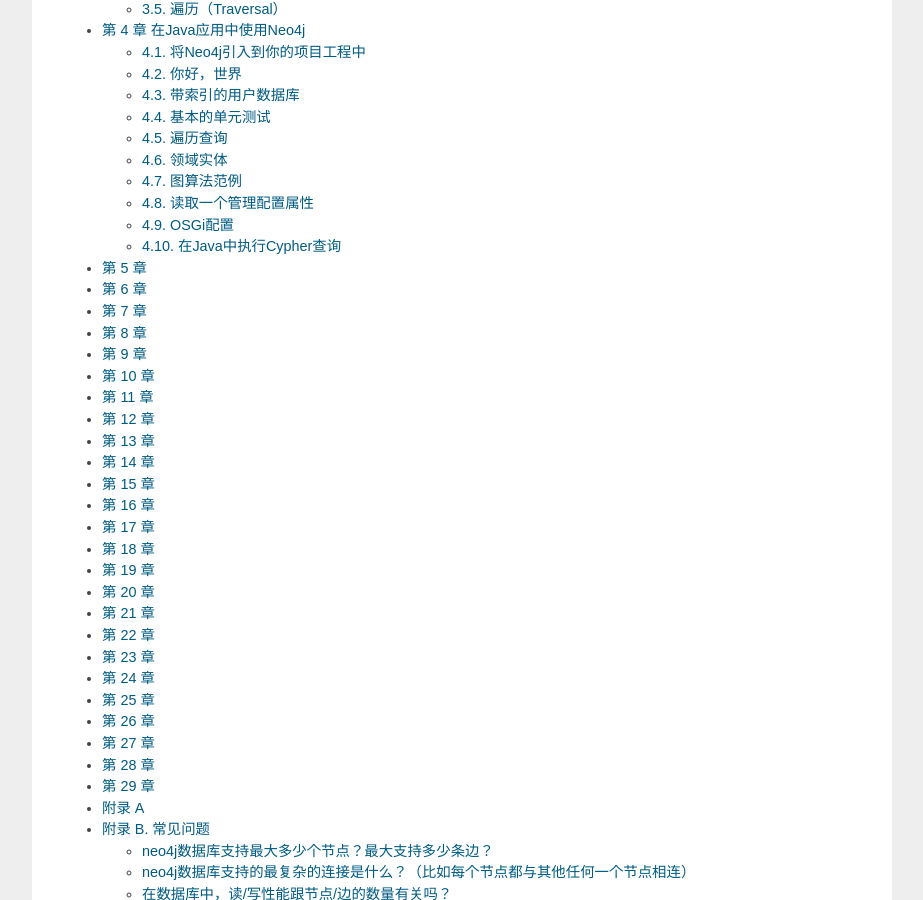
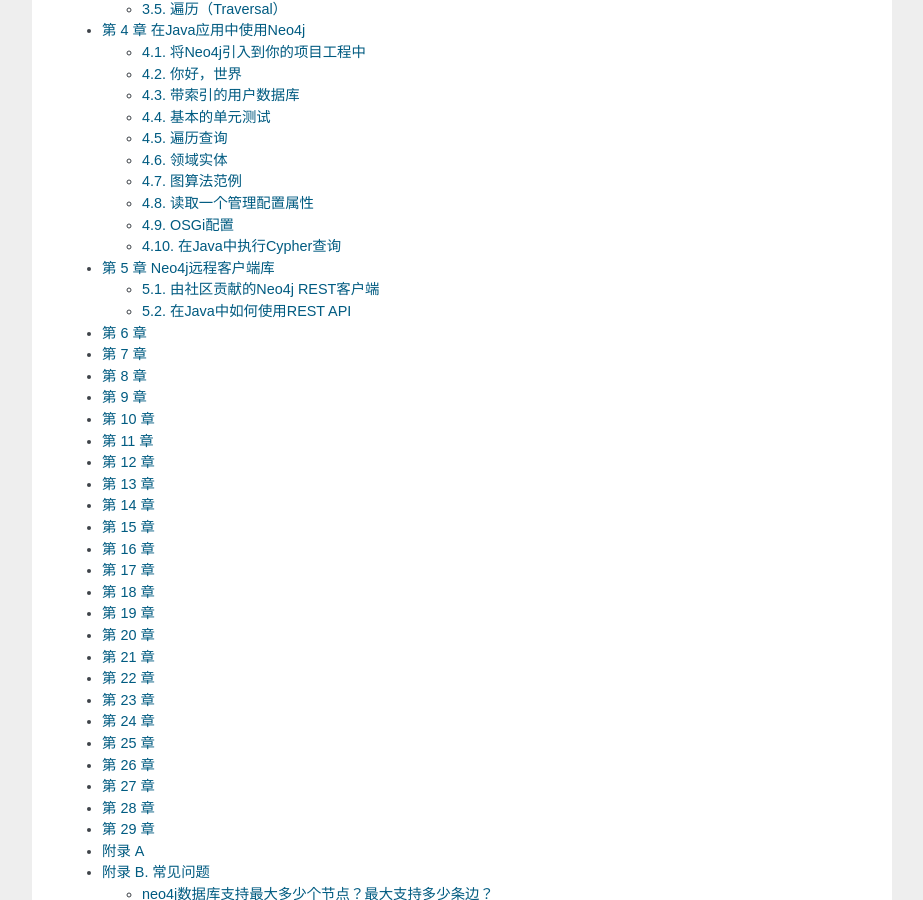
Before and after one commit to PaddyXiao/neo4j-docs, a Sphinx documentation site: the page built from docs/source/index.rst, in a window 1280 px wide and 900 px high, scrolled down 349 px. Shown: the whole window, without its empty margins (198-1121 px from the left). Built offline with Sphinx 7.4.7, drawn with Linux system fonts in a browser that asks for light colours; some of the changed lines change nothing that is shown.

Commit message:
add chapter5

```diff
--- /dev/null
+++ b/docs/source/chapter5/chapter5_1.rst
@@ -0,0 +1,23 @@
+.. _chapter5_1_index:
+
+5.1. 由社区贡献的Neo4j REST客户端
+================================================================
+
+    `表 5.1. 由社区贡献的Neo4j REST客户端。`
+
+    ==================================    ====================    ======================================================================================
+    名称                                   语言 / 框架              地址
+    ==================================    ====================    ======================================================================================
+    Java-Rest-Binding                     Java                    https://github.com/neo4j/java-rest-binding/
+    Neo4jClient                           .NET                    http://hg.readify.net/neo4jclient/
+    Neo4jRestNet                          .NET                    https://github.com/SepiaGroup/Neo4jRestNet
+    py2neo                                Python                  http://py2neo.org/
+    Bulbflow                              Python                  http://bulbflow.com/
+    neo4jrestclient                       Python                  https://github.com/versae/neo4j-rest-client
+    neo4django                            Django                  https://github.com/scholrly/neo4django
+    Neo4jPHP                              PHP                     https://github.com/jadell/Neo4jPHP
+    neography                             Ruby                    https://github.com/maxdemarzi/neography
+    Neoid                                 Ruby                    https://github.com/elado/neoid
+    node.js                               JavaScript              https://github.com/thingdom/node-neo4j
+    Neocons                               Clojure                 https://github.com/michaelklishin/neocons
+    ==================================    ====================    ======================================================================================
--- /dev/null
+++ b/docs/source/chapter5/chapter5_2.rst
@@ -0,0 +1,274 @@
+.. _chapter5_2_index:
+
+5.2. 在Java中如何使用REST API
+======================================================================
+
+
+
+5.2.1. 通过 REST API 创建一个图数据库
+----------------------------------------------------------------------------------------------
+
+    REST API使用 `HTTP` 协议和 `JSON` 数据格式，以至于它能用于多种语言和平台。当准备开始使用的时候，看一些可以被重用的模式也是非常有帮助的。在这个简短的概述中，我们将为你展示如何使用 REST API 创建和维护一个简单的图数据库并且如何从中查询数据。
+
+    对于这些范例，我们选择了 `Jersey <http://jersey.java.net/>`_ 客户端组件，这个组件之前我们已经通过 `Maven` 下载了。
+
+
+5.2.2. 启动图数据库服务器
+--------------------------------------------------------------------
+
+    在我们对服务器做任何操作之前，我们需要启动它。了解服务器安装的详细信息，请参考：**server-installation** 。
+
+    .. code-block:: python
+        :linenos:
+
+        WebResource resource = Client.create()
+            .resource( SERVER_ROOT_URI );
+        ClientResponse response = resource.get( ClientResponse.class );
+
+        System.out.println( String.format( "GET on [%s], status code [%d]",
+                SERVER_ROOT_URI, response.getStatus() ) );
+        response.close();
+
+    如果返回状态码是 ``200 OK`` ，那我们知道服务器已经运行良好而我们也能继续了。如果连接到服务器失败，请参考：server。
+
+    注意：如果你得到任何大于 ``200 OK``（特别是 ``4xx`` 和 ``5xx`` ）的返回码，那么请检查你的配置并且查看在目录 `'data/log'` 的日志文件。
+
+5.2.3. 创建一个节点
+--------------------------------------------------
+
+    REST API使用+POST+方式创建节点。在Java中使用Jersey客户端封装是很简单的：
+
+    .. code-block:: python
+        :linenos:
+
+        final String nodeEntryPointUri = SERVER_ROOT_URI + "node";
+        // http://localhost:7474/db/data/node
+
+        WebResource resource = Client.create()
+                .resource( nodeEntryPointUri );
+        // POST {} to the node entry point URI
+        ClientResponse response = resource.accept( MediaType.APPLICATION_JSON )
+                .type( MediaType.APPLICATION_JSON )
+                .entity( "{}" )
+                .post( ClientResponse.class );
+
+        final URI location = response.getLocation();
+        System.out.println( String.format(
+                "POST to [%s], status code [%d], location header [%s]",
+                nodeEntryPointUri, response.getStatus(), location.toString() ) );
+        response.close();
+
+        return location;
+
+    如果请求成功完成，它会在后台发送一个包括 `JSON` 格式的数据的 `HTTP` 请求到图数据库服务器。这服务器将会在数据库中创建一个新的节点并且返回一个状态码 ``201 Created`` 和一个包含新节点地址的 ``Location`` 头信息。
+
+    在我们的范例中，我们将调用两次这个功能以便在我们的数据库中创建两个节点。
+
+5.2.4. 增加属性
+--------------------------------------
+
+    一旦我们在我们的数据库中有了节点，我们能用他们存储有用的数据。在这种情况下，我们将在我们的数据库中存储关于音乐的信息。让我们先看看我们创建节点和增加属性的代码。这儿我们已经增加了一个节点用来表示 `Joe Strummer` 和一个乐队 `The Clash` 。
+
+    .. code-block:: python
+        :linenos:
+
+        URI firstNode = createNode();
+        addProperty( firstNode, "name", "Joe Strummer" );
+        URI secondNode = createNode();
+        addProperty( secondNode, "band", "The Clash" );
+
+    在 +addProperty+方法内部我们确定了表示节点属性的资源以及这个属性的名称。我们然后 +PUT+那个属性的值到服务器。
+
+    .. code-block:: python
+        :linenos:
+
+        String propertyUri = nodeUri.toString() + "/properties/" + propertyName;
+        // http://localhost:7474/db/data/node/{node_id}/properties/{property_name}
+
+        WebResource resource = Client.create()
+                .resource( propertyUri );
+        ClientResponse response = resource.accept( MediaType.APPLICATION_JSON )
+                .type( MediaType.APPLICATION_JSON )
+                .entity( "\"" + propertyValue + "\"" )
+                .put( ClientResponse.class );
+
+        System.out.println( String.format( "PUT to [%s], status code [%d]",
+                propertyUri, response.getStatus() ) );
+        response.close();
+
+    如果一切运行正常，我们将得到一个 ``204 No Content`` 的返回码表示服务器已经处理了我们的情况但并不会回显属性的值。
+
+5.2.5. 增加关系
+--------------------------------------
+
+    现在我们有了表示 `Joe Strummer` 和 `The Clash` 的节点，我们将给他们建立关系。 REST API支持通过一个 **POST** 请求来为节点间建立关系。在Java中与此相对应，我们 **POST** 一些JSON数据到表示 `Joe Strummer` 的节点的地址上面，来确定一个该节点和表示 `The Clash` 的节点之前的关系。
+
+    .. code-block:: python
+        :linenos:
+
+        URI relationshipUri = addRelationship( firstNode, secondNode, "singer",
+            "{ \"from\" : \"1976\", \"until\" : \"1986\" }" );
+
+    在 ``addRelationship()`` 方法内部，我们确定了节点 `Joe Strummer` 的关系的URI，然后 **POST** 了一个 `JSON` 数据到服务器。这个 `JSON` 数据包括目标节点，关系类型以及其他任何属性。
+
+    .. code-block:: python
+        :linenos:
+
+        private static URI addRelationship( URI startNode, URI endNode,
+                String relationshipType, String jsonAttributes )
+                throws URISyntaxException {
+            URI fromUri = new URI( startNode.toString() + "/relationships" );
+            String relationshipJson = generateJsonRelationship( endNode,
+                    relationshipType, jsonAttributes );
+
+            WebResource resource = Client.create()
+                    .resource( fromUri );
+            // POST JSON to the relationships URI
+            ClientResponse response = resource.accept( MediaType.APPLICATION_JSON )
+                    .type( MediaType.APPLICATION_JSON )
+                    .entity( relationshipJson )
+                    .post( ClientResponse.class );
+
+            final URI location = response.getLocation();
+            System.out.println( String.format(
+                    "POST to [%s], status code [%d], location header [%s]",
+                    fromUri, response.getStatus(), location.toString() ) );
+
+            response.close();
+            return location;
+        }
+
+    如果一切运行正常，我们将收到一个状态码 ``201 Created`` 并且一个我们刚创建的关系的URI在 `HTTP` 头里面的 ``Location`` 。
+
+5.2.6. 给关系增加属性
+--------------------------------------------------------
+
+    像节点一样，关系也可以有属性。因为我们是 `Joe Strummer` 和 `the Clash` 的超级大粉丝，我们将增加一个评价属性到关系上面以至于其他人能看到这个乐队的5星级歌手。
+
+    .. code-block:: python
+        :linenos:
+
+        addMetadataToProperty( relationshipUri, "stars", "5" );
+
+    在 ``addMetadataToProperty()`` 方法内部，我们确定关系的属性的URI，并且 **PUT** 我们的新值到服务器（因为它是 **PUT** 所以它总是会覆盖已经存在的值，所以一定要小心）。
+
+    .. code-block:: python
+        :linenos:
+
+        private static void addMetadataToProperty( URI relationshipUri,
+                String name, String value ) throws URISyntaxException
+        {
+            URI propertyUri = new URI( relationshipUri.toString() + "/properties" );
+            String entity = toJsonNameValuePairCollection( name, value );
+            WebResource resource = Client.create()
+                    .resource( propertyUri );
+            ClientResponse response = resource.accept( MediaType.APPLICATION_JSON )
+                    .type( MediaType.APPLICATION_JSON )
+                    .entity( entity )
+                    .put( ClientResponse.class );
+
+            System.out.println( String.format(
+                    "PUT [%s] to [%s], status code [%d]", entity, propertyUri,
+                    response.getStatus() ) );
+            response.close();
+        }
+
+    假设一切运行正常，我们将得到一个 ``200 OK`` 返回码（我们也可以调用 ``ClientResponse.getStatus()`` 来获取）而且我们现在可以确定我们已经可以从一个小型图数据库中查询数据了。
+
+5.2.7. 从图数据库中查询数据
+--------------------------------------------------------------------------
+
+    作为图数据库的嵌入模式，Neo4j服务器使用图遍历来在途中查询数据。当前Neo4j服务器期望一个 `JSON` 数据通过 **POST** 发送过来进行遍历查询（虽然这也可以改变成 **GET** 的方式）。
+
+    要启动这个进程，我们用一个简单的类来封装 `JSON` 数据并通过 **POST** 发送到服务器，在这种情况下我们硬编码遍历查询来查找所有带有输出方向关系 `"singer"` 的所有节点。
+
+    .. code-block:: python
+        :linenos:
+
+        // TraversalDescription turns into JSON to send to the Server
+        TraversalDescription t = new TraversalDescription();
+        t.setOrder( TraversalDescription.DEPTH_FIRST );
+        t.setUniqueness( TraversalDescription.NODE );
+        t.setMaxDepth( 10 );
+        t.setReturnFilter( TraversalDescription.ALL );
+        t.setRelationships( new Relationship( "singer", Relationship.OUT ) );
+
+    一旦我们定义了我们的遍历查询所需的参数，我们只需要传递它。我们先确定起始节点的遍历查询的URI，然后 +POST+遍历查询的JSON数据来完成这个需求。
+
+    .. code-block:: python
+        :linenos:
+
+        URI traverserUri = new URI( startNode.toString() + "/traverse/node" );
+        WebResource resource = Client.create()
+                .resource( traverserUri );
+        String jsonTraverserPayload = t.toJson();
+        ClientResponse response = resource.accept( MediaType.APPLICATION_JSON )
+                .type( MediaType.APPLICATION_JSON )
+                .entity( jsonTraverserPayload )
+                .post( ClientResponse.class );
+
+        System.out.println( String.format(
+                "POST [%s] to [%s], status code [%d], returned data: "
+                        + System.getProperty( "line.separator" ) + "%s",
+                jsonTraverserPayload, traverserUri, response.getStatus(),
+                response.getEntity( String.class ) ) );
+        response.close();
+
+    一旦请求被完成，我们将得到歌手的数据集以及他们所属的乐队：
+
+    .. code-block:: json
+        :linenos:
+
+        [ {
+            "outgoing_relationships" : "http://localhost:7474/db/data/node/82/relationships/out",
+            "data" : {
+              "band" : "The Clash",
+              "name" : "Joe Strummer"
+            },
+            "traverse" : "http://localhost:7474/db/data/node/82/traverse/{returnType}",
+            "all_typed_relationships" : "http://localhost:7474/db/data/node/82/relationships/all/{-list|&|types}",
+            "property" : "http://localhost:7474/db/data/node/82/properties/{key}",
+            "all_relationships" : "http://localhost:7474/db/data/node/82/relationships/all",
+            "self" : "http://localhost:7474/db/data/node/82",
+            "properties" : "http://localhost:7474/db/data/node/82/properties",
+            "outgoing_typed_relationships" : "http://localhost:7474/db/data/node/82/relationships/out/{-list|&|types}",
+            "incoming_relationships" : "http://localhost:7474/db/data/node/82/relationships/in",
+            "incoming_typed_relationships" : "http://localhost:7474/db/data/node/82/relationships/in/{-list|&|types}",
+            "create_relationship" : "http://localhost:7474/db/data/node/82/relationships"
+          }, {
+            "outgoing_relationships" : "http://localhost:7474/db/data/node/83/relationships/out",
+            "data" : {
+            },
+            "traverse" : "http://localhost:7474/db/data/node/83/traverse/{returnType}",
+            "all_typed_relationships" : "http://localhost:7474/db/data/node/83/relationships/all/{-list|&|types}",
+            "property" : "http://localhost:7474/db/data/node/83/properties/{key}",
+            "all_relationships" : "http://localhost:7474/db/data/node/83/relationships/all",
+            "self" : "http://localhost:7474/db/data/node/83",
+            "properties" : "http://localhost:7474/db/data/node/83/properties",
+            "outgoing_typed_relationships" : "http://localhost:7474/db/data/node/83/relationships/out/{-list|&|types}",
+            "incoming_relationships" : "http://localhost:7474/db/data/node/83/relationships/in",
+            "incoming_typed_relationships" : "http://localhost:7474/db/data/node/83/relationships/in/{-list|&|types}",
+            "create_relationship" : "http://localhost:7474/db/data/node/83/relationships"
+          }
+        ]
+
+5.2.8. 喔，是这样吗？==
+------------------------------------------------------------
+
+    那是我们用 **REST API** 做我们的事情的方式。
+
+    自然而然的我们提交到服务器的任何 `HTTP` 语义都很容易被封装，包括通过 ``DELETE`` 来移除节点和关系。不过，如果你已经完全掌握了，那么在 `Jersey` 客户端从 ``.delete()`` 切换成 ``.delete()`` 是非常容易的。
+
+5.2.9. 下一步计划是什么呢？
+--------------------------------------------------------------------------
+
+    **HTTP API** 提供一个客户端库更好的基本实现，它也是优秀的基于 `HTTP` 的 **REST** 接口。
+
+    比起提供友好的语言级的开发架构实现，尽管他们能非常简单的绑定来使用嵌入模式的图数据库，我们还是计划在将来让常用语言都提供基于 **REST API** 的客户端绑定实现。要了解当前各种语言的 `Neo4j REST` 客户端实现以及嵌入封装，请参考： http://www.delicious.com/neo4j/drivers 。
+
+5.2.10. 附录：代码
+----------------------------------------------
+
+    - `CreateSimpleGraph.java <https://github.com/neo4j/community/blob/1.8/server-examples/src/main/java/org/neo4j/examples/server/CreateSimpleGraph.java>`_
+    - `Relationship.java <https://github.com/neo4j/community/blob/1.8/server-examples/src/main/java/org/neo4j/examples/server/Relationship.java>`_
+    - `TraversalDescription.java <https://github.com/neo4j/community/blob/1.8/server-examples/src/main/java/org/neo4j/examples/server/TraversalDescription.java>`_
--- a/docs/source/chapter5/index.rst
+++ b/docs/source/chapter5/index.rst
@@ -1,2 +1,14 @@
-第 5 章
-================
+.. _chapter5_index:
+
+第 5 章 Neo4j远程客户端库
+==============================================
+
+    包括Java范例在内的这些内容向我们展示了一个在Java中使用Neo4j REST API的更“低级”的方法。
+
+    要获取更多信息，请浏览下面的介绍。
+
+.. toctree::
+    :maxdepth: 2
+
+    chapter5_1
+    chapter5_2
```
Also changed, not shown: 13 other files.
